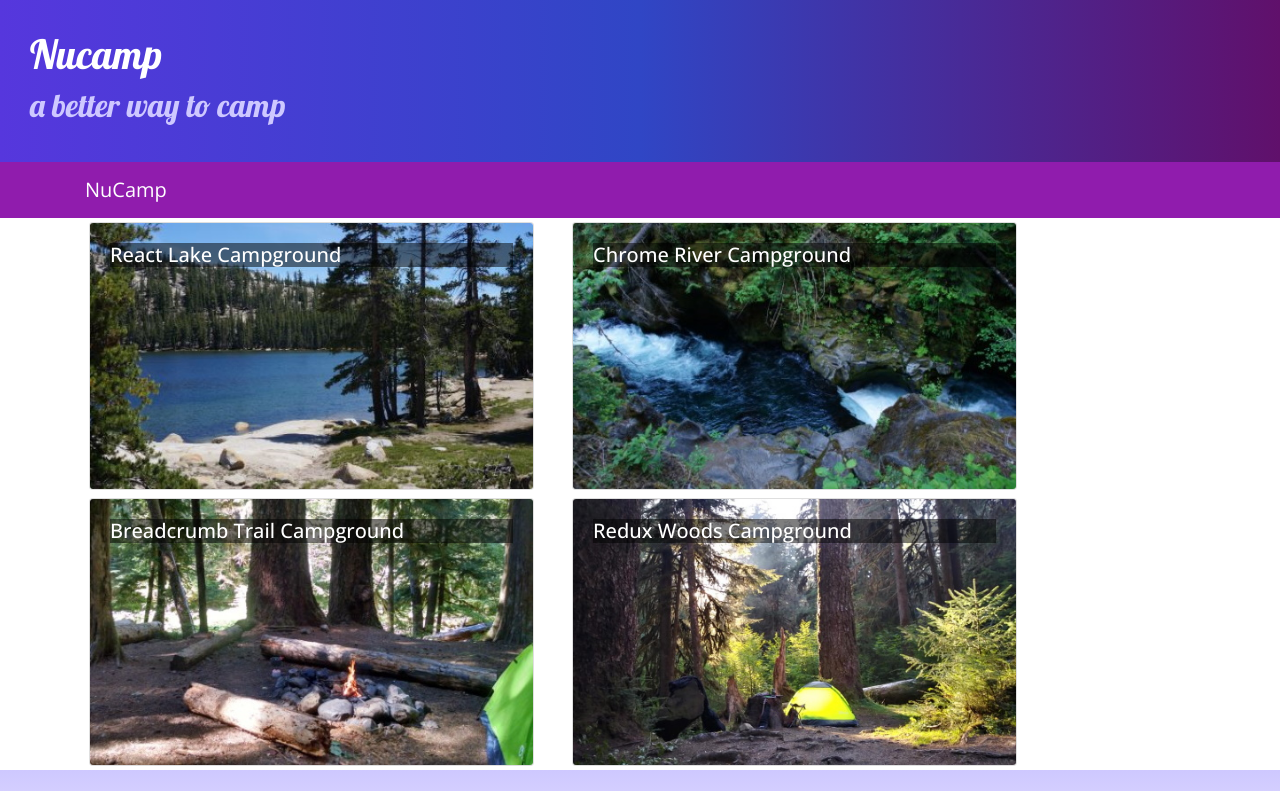
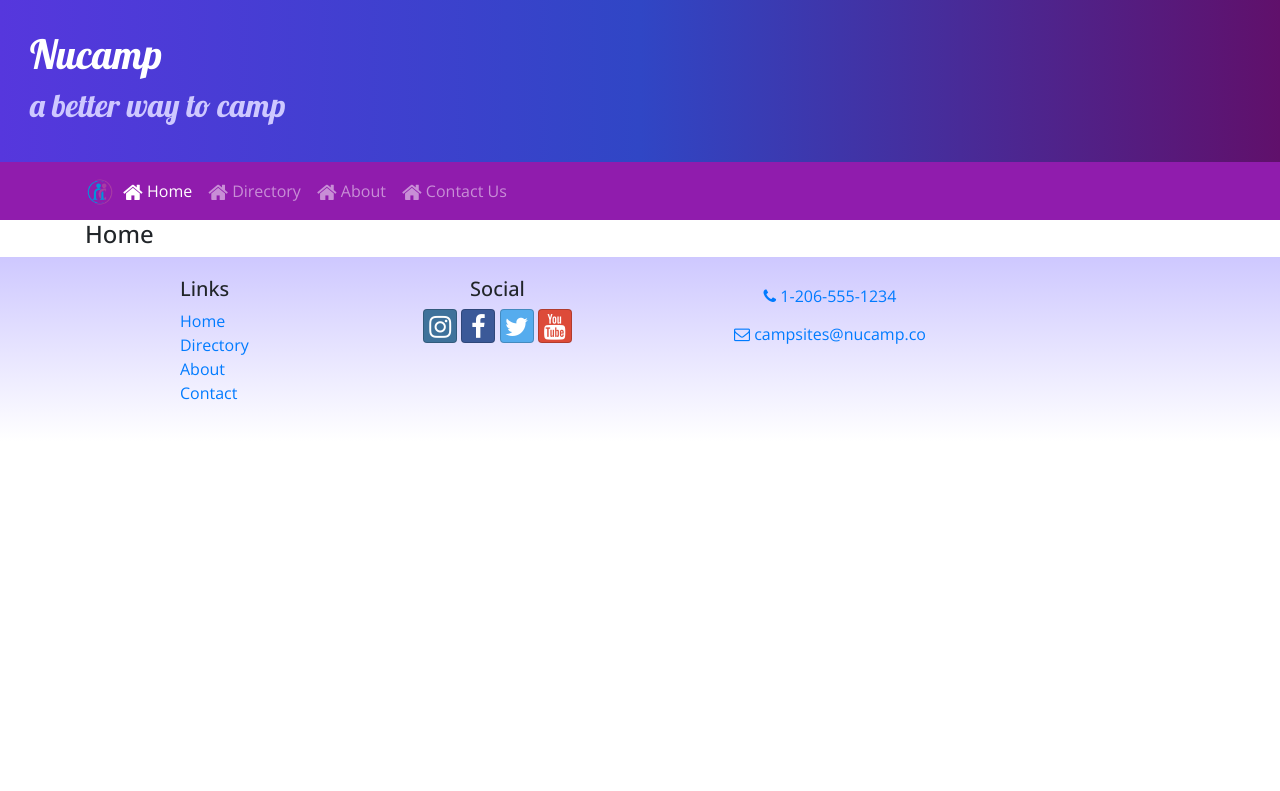
Before and after one commit to holdenthehitcher/React, a React (Create React App) app in the folder nucampsite/: page /home in a window 1280 px wide. Shown: the top 791 px of the page. Built offline with nearby package versions, Linux system fonts and the light colour scheme.

Commit message:
added navbar+links, toggler/hamburger, font-awesome & bootstrap

```diff
--- a/nucampsite/package.json
+++ b/nucampsite/package.json
@@ -12,6 +12,7 @@
     "react": "^16.13.1",
     "react-dom": "^16.13.1",
     "react-popper": "0.9.2",
+    "react-router-dom": "4.2.2",
     "react-scripts": "3.4.1",
     "reactstrap": "5.0.0",
     "typeface-lobster": "^0.0.72",
--- a/nucampsite/src/App.js
+++ b/nucampsite/src/App.js
@@ -1,14 +1,16 @@
 import React, { Component } from "react";
-import Main from './components/MainComponent';
+import Main from "./components/MainComponent";
 import "./App.css";
-
+import { BrowserRouter } from "react-router-dom";
 
 class App extends Component {
   render() {
     return (
-      <div className="App">
-        <Main />
-      </div>
+      <BrowserRouter>
+        <div className="App">
+          <Main />
+        </div>
+      </BrowserRouter>
     );
   }
 }
--- a/nucampsite/src/components/DirectoryComponent.js
+++ b/nucampsite/src/components/DirectoryComponent.js
@@ -1,34 +1,31 @@
 import React from "react";
 import { Card, CardImg, CardImgOverlay, CardTitle } from "reactstrap";
 
-function RenderDirectoryItem({campsite, onClick}) {
+function RenderDirectoryItem({ campsite }) {
   return (
-        <Card onClick={() => onClick(campsite.id)}>
+    <Card>
       <CardImg width="100%" src={campsite.image} alt={campsite.name} />
       <CardImgOverlay>
         <CardTitle>{campsite.name}</CardTitle>
       </CardImgOverlay>
     </Card>
-    )
+  );
 }
 
-function Directory(props){
+function Directory(props) {
   const directory = props.campsites.map((campsite) => {
     return (
       <div key={campsite.id} className="col-md-5 m-1">
-          <RenderDirectoryItem campsite={campsite} onClick={props.onClick} />
+        <RenderDirectoryItem campsite={campsite} />
       </div>
     );
   });
 
   return (
     <div className="container">
-        <div className="row">
-            {directory}
-        </div>
+      <div className="row">{directory}</div>
     </div>
   );
 }
 
-
 export default Directory;
--- a/nucampsite/src/components/FooterComponent.js
+++ b/nucampsite/src/components/FooterComponent.js
@@ -1,4 +1,5 @@
 import React from "react";
+import { Link } from "react-router-dom";
 
 function Footer(props) {
   return (
@@ -9,16 +10,16 @@
             <h5>Links</h5>
             <ul className="list-unstyled">
               <li>
-                <a href="#">Home</a>
+                <Link to="/home">Home</Link>
               </li>
               <li>
-                <a href="#">About</a>
+                <Link to="/directory">Directory</Link>
               </li>
               <li>
-                <a href="#">Directory</a>
+                <Link to="/aboutus">About</Link>
               </li>
               <li>
-                <a href="#">Contact</a>
+                <Link to="/contactus">Contact</Link>
               </li>
             </ul>
           </div>
--- a/nucampsite/src/components/HeaderComponent.js
+++ b/nucampsite/src/components/HeaderComponent.js
@@ -1,7 +1,23 @@
 import React, { Component } from "react";
-import { Navbar, NavbarBrand, Jumbotron } from "reactstrap";
+import { Nav, Navbar, NavbarBrand, NavbarToggler, Collapse, NavItem, Jumbotron } from "reactstrap";
+import { NavLink } from "react-router-dom";
 
 class Header extends Component {
+  constructor(props) {
+    super(props);
+
+    this.toggleNav = this.toggleNav.bind(this);
+    this.state = {
+      isNavOpen: false,
+    };
+  }
+
+  toggleNav() {
+    this.setState({
+      isNavOpen: !this.state.isNavOpen,
+    });
+  }
+
   render() {
     return (
       <React.Fragment>
@@ -13,9 +29,36 @@
             </div>
           </div>
         </Jumbotron>
-        <Navbar dark sticky="top">
+        <Navbar dark sticky="top" expand="md">
           <div className="container">
-            <NavbarBrand href="/">NuCamp</NavbarBrand>
+            <NavbarBrand className="mr-auto" href="/">
+              <img src="/assets/images/logo.png" height="30" width="30" alt="NuCamp Logo" />
+            </NavbarBrand>
+            <NavbarToggler onClick={this.toggleNav} />
+            <Collapse isOpen={this.state.isNavOpen} navbar>
+              <Nav navbar>
+                <NavItem>
+                  <NavLink className="nav-link" to="/home">
+                    <i className="fa fa-home fa-lg" /> Home
+                  </NavLink>
+                </NavItem>
+                <NavItem>
+                  <NavLink className="nav-link" to="/directory">
+                    <i className="fa fa-home fa-lg" /> Directory
+                  </NavLink>
+                </NavItem>
+                <NavItem>
+                  <NavLink className="nav-link" to="/aboutus">
+                    <i className="fa fa-home fa-lg" /> About
+                  </NavLink>
+                </NavItem>
+                <NavItem>
+                  <NavLink className="nav-link" to="/contactus">
+                    <i className="fa fa-home fa-lg" /> Contact Us
+                  </NavLink>
+                </NavItem>
+              </Nav>
+            </Collapse>
           </div>
         </Navbar>
       </React.Fragment>
--- /dev/null
+++ b/nucampsite/src/components/HomeComponent.js
@@ -0,0 +1,11 @@
+import React from "react";
+
+function Home(props) {
+  return (
+    <div className="container">
+      <h4>Home</h4>
+    </div>
+  );
+}
+
+export default Home;
--- a/nucampsite/src/components/MainComponent.js
+++ b/nucampsite/src/components/MainComponent.js
@@ -2,30 +2,31 @@
 import Directory from "./DirectoryComponent";
 import CampsiteInfo from "./CampsiteInfoComponent";
 import Header from "./HeaderComponent";
+import Footer from "./FooterComponent";
+import Home from "./HomeComponent";
+import { Switch, Route, Redirect } from "react-router-dom";
 import { CAMPSITES } from "../shared/campsites";
-import Footer from "./FooterComponent";
 
 class Main extends Component {
   constructor(props) {
     super(props);
     this.state = {
       campsites: CAMPSITES,
-      selectedCampsite: null,
     };
   }
 
-  onCampsiteSelect(campsiteId) {
-    this.setState({ selectedCampsite: campsiteId });
-  }
-
   render() {
+    const HomePage = () => {
+      return <Home />;
+    };
     return (
       <div>
         <Header />
-        <Directory campsites={this.state.campsites} onClick={(campsiteId) => this.onCampsiteSelect(campsiteId)} />
-        <CampsiteInfo
-          campsite={this.state.campsites.filter((campsite) => campsite.id === this.state.selectedCampsite)[0]}
-        />
+        <Switch>
+          <Route path="/home" component={HomePage} />
+          <Route exact path="/directory" render={() => <Directory campsites={this.state.campsites} />} />
+          <Redirect to="/home" />
+        </Switch>
         <Footer />
       </div>
     );
```
Also changed, not shown: 1 other file (tests, documents, lock files or other folders). Lines whose indentation alone changed are shown as unchanged.
